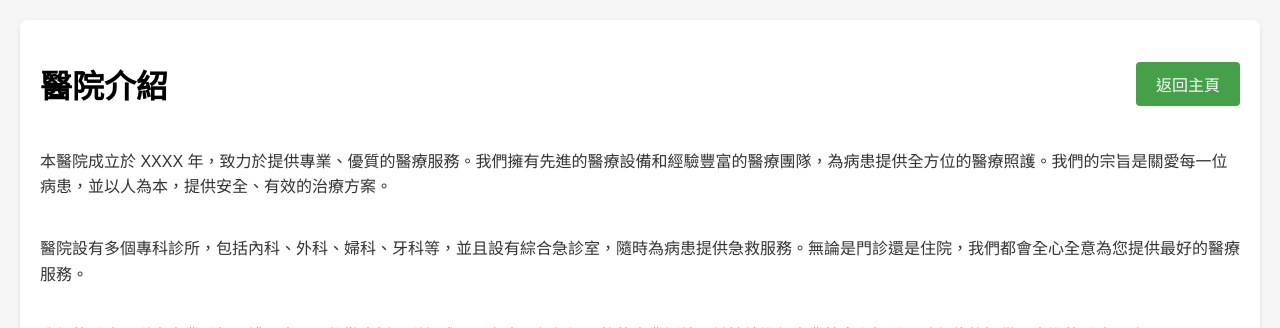
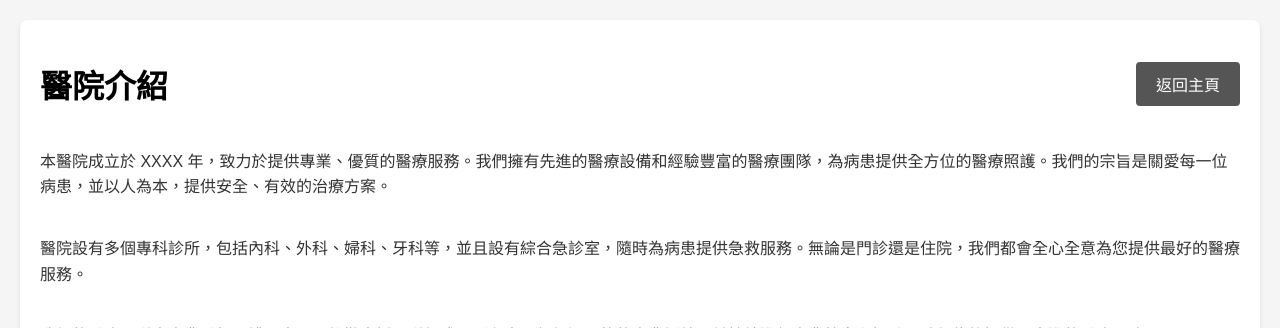
Before and after one commit to FSZ560/2024_DB_TermProject_Hospital, a PHP site: page /introduction.php in a window 1280 px wide, with the pointer over the restyled element. Shown: the top 328 px of the page. Run offline with PHP 8.4, Linux system fonts and the light colour scheme.

Commit message:
fix intruduction button hover

```diff
--- a/php/page/introduction.php
+++ b/php/page/introduction.php
@@ -47,7 +47,7 @@
         }
 
         .back-btn:hover {
-            background-color: #45a049;
+            background-color: #555;
         }
     </style>
 
```
